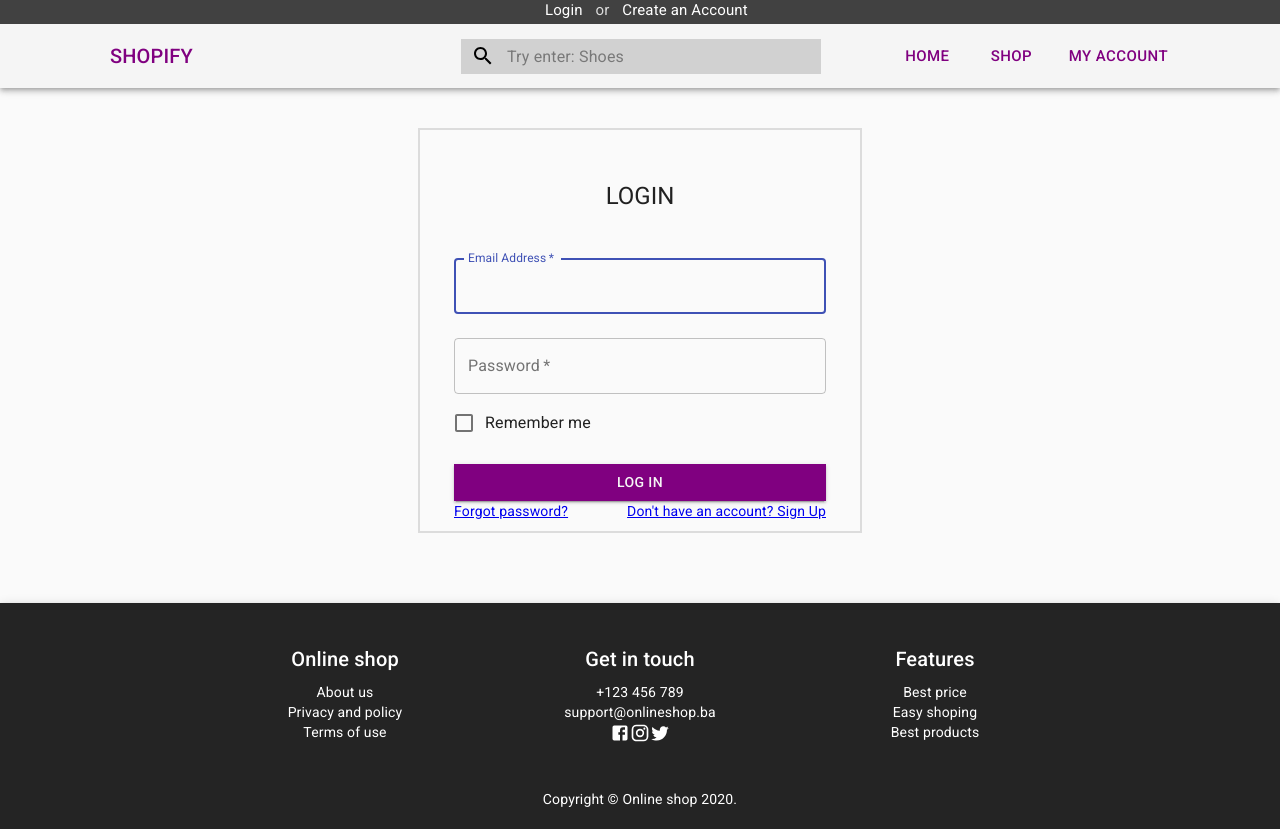
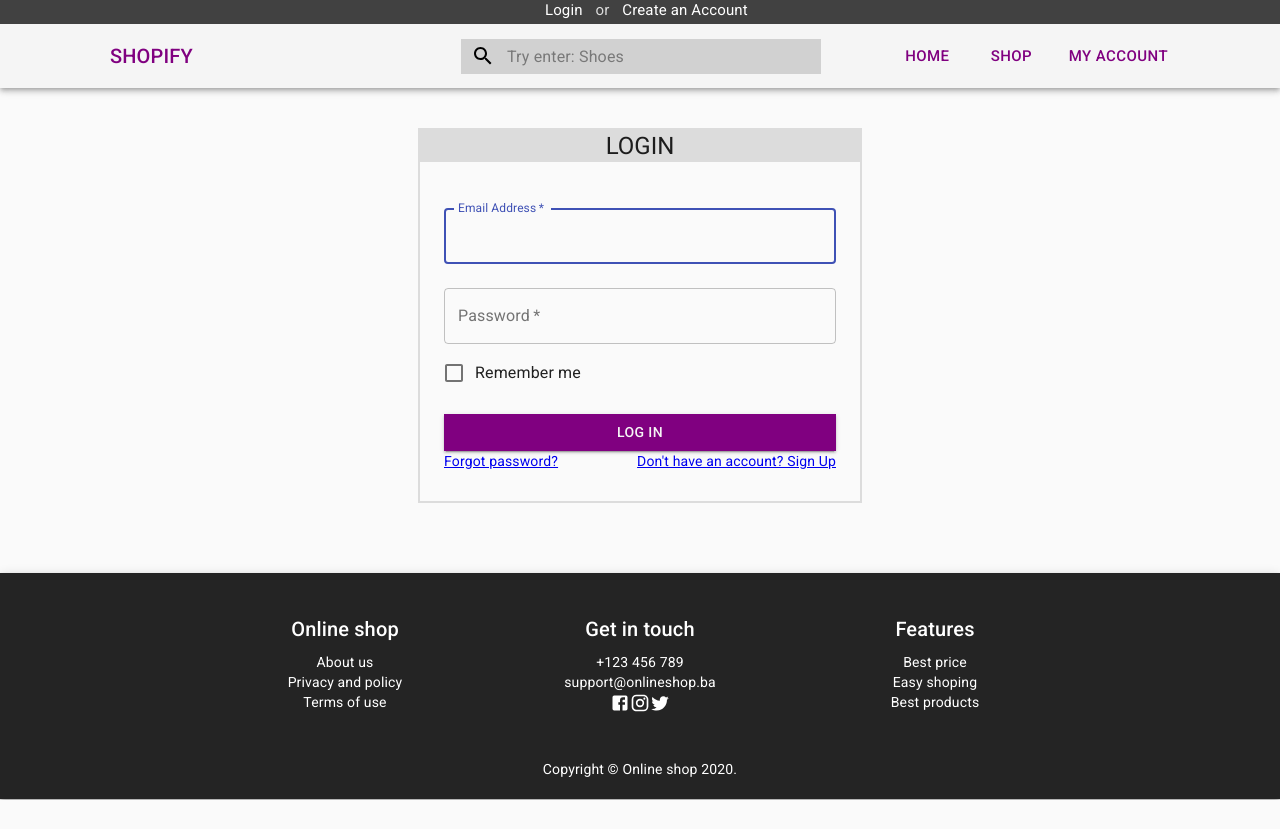
Before and after one commit to hhadzic3/online-shop-frontend, a React (Create React App) app: page /login in a window 1280 px wide. After the commit the page ends 800 px from the top, so only its background shows below. Built offline with nearby package versions, Linux system fonts and the light colour scheme; no server answers.

Commit message:
Login styled

```diff
--- a/src/components/Login/Login.js
+++ b/src/components/Login/Login.js
@@ -20,12 +20,14 @@ export default function SignIn() {
     <Container className='main' component="main" maxWidth="xs">
         <CssBaseline/>
         <div className='paper'>
-
-            <Typography component="h1" variant="h5">
+          <div className='title'>
+            <Typography  component="h1" variant="h5">
                 LOGIN
             </Typography>
+            </div>
             <form className='form' noValidate>
                 <TextField
+                    className='field'
                     variant="outlined"
                     margin="normal"
                     required
@@ -36,6 +38,7 @@ export default function SignIn() {
                     autoComplete="email"
                     autoFocus/>
                 <TextField
+                    className='field'
                     variant="outlined"
                     margin="normal"
                     required
@@ -52,7 +55,7 @@ export default function SignIn() {
                 <Button type="submit" fullWidth variant="contained" className='submit'>
                     Log In
                 </Button>
-                <Grid container>
+                <Grid className='end' container>
                     <Grid item xs>
                         <Link to="/" variant="body2">
                             Forgot password?
--- a/src/components/Login/Login.scss
+++ b/src/components/Login/Login.scss
@@ -1,29 +1,31 @@
 $nav-color: purple;
 
 .main{
-    padding-top: 40px;
     margin-bottom: 70px;
     border: 2px solid gainsboro;
     .paper {
-        margin: 30px 10px;
+        margin: 0px 10px;
         display: flex;
         flex-direction: column;
         align-items: center;
 
-        .avatar {
-            margin: 0px;
+        .title{
+            width: 113%;
+            background: gainsboro;
         }
         .form {
             width: 100%; // Fix IE 11 issue.
             margin-top: 5px;
+
+            .field{
+                border-radius: none;
+            }
         }
 
         .submit{
-
             margin: 0px;
             color: whitesmoke;
             background: $nav-color;
-
         }
     }
 }
--- a/src/components/Navbar/Navbar.js
+++ b/src/components/Navbar/Navbar.js
@@ -72,6 +72,7 @@ const useStyles = makeStyles((theme) => ({
     sectionDesktop: {
         marginRight: '2%',
         display: 'none',
+
         [
             theme
                 .breakpoints
@@ -193,16 +194,16 @@ export default function PrimarySearchAppBar() {
                     </Typography>
                 </Link>
         <div className='grow'/>
-            <div className={classes.search}>
+            <div className={classes.search} id='search' >
                 <div className='searchIcon'>
                     <SearchIcon/>
                 </div>
                 <InputBase
                     placeholder="Try enter: Shoes"
                     classes={{
-                    root: classes.inputRoot,
-                    input: classes.inputInput
-                }}
+                        root: classes.inputRoot,
+                        input: classes.inputInput
+                    }}
                     inputProps={{
                     'aria-label': 'search'
                 }}/>
--- a/src/components/Navbar/Navbar.scss
+++ b/src/components/Navbar/Navbar.scss
@@ -56,6 +56,10 @@ $color-items: purple;
         .menuButton {
             visibility: visible;
         }
+        #search{
+            min-width: 250px;
+            margin-right: 10px;
+        }
     }
 
 }
--- a/src/components/Signup/Signup.js
+++ b/src/components/Signup/Signup.js
@@ -16,8 +16,8 @@ export default function SignUp() {
         <Container className='main' component="main" maxWidth="xs">
             <CssBaseline/>
             <div className='paper'>
-                <Typography component="h1" variant="h5">
-                    Sign up
+                <Typography className='title' component="h1" variant="h5">
+                    REGISTER
                 </Typography>
                 <form className='form' noValidate>
                     <Grid container spacing={2}>
@@ -112,7 +112,7 @@ export default function SignUp() {
                         </Grid>
 
                     </Grid>
-                    <div >
+                    <div className="end">
                         <Button className="submit register" type="submit" fullWidth variant="contained" color="primary">
                             REGISTER
                         </Button>
--- a/src/components/Signup/Signup.scss
+++ b/src/components/Signup/Signup.scss
@@ -3,7 +3,7 @@ $nav-color: purple;
 .main{
   margin-top: 40px;
   .paper {
-    margin: 10px;
+    margin: 0px;
     display: flex;
     flex-direction: column;
     align-items: center;
@@ -15,6 +15,9 @@ $nav-color: purple;
       width: 100%; // Fix IE 11 issue.
       margin-top: 30px;
       text-align: left;
+      .field{
+        //border-radius: 0px;
+      }
     }
     .submit {
       margin-top: 20px;
@@ -27,6 +30,9 @@ $nav-color: purple;
       background: white;
       border: 4px solid purple;
     }
+    .end{
+      margin-bottom: 30px;
+    }
 
   }
 }
```
